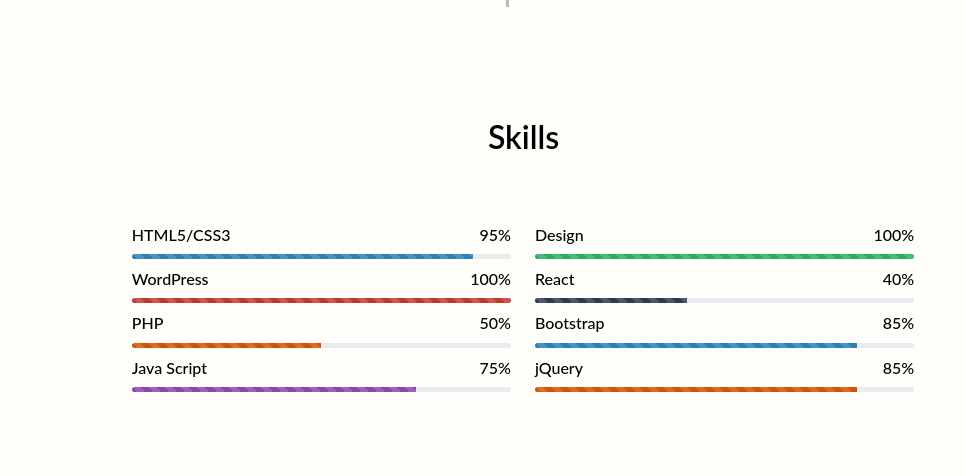
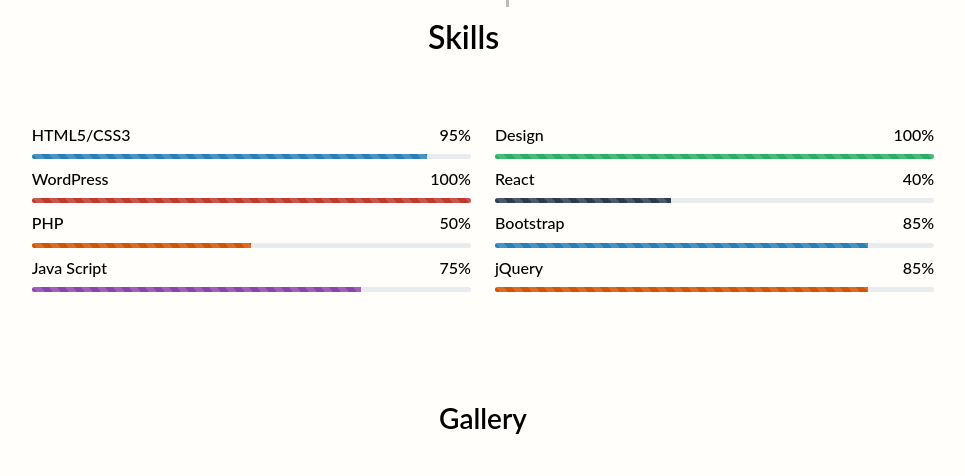
Before and after one commit to Maryam-Basir/Maryam-Basir.github.io, a plain HTML site: page index.html in a window 1280 px wide. Shown: the part 1855-2331 px from the top of the page, without its empty margins (257-1222 px from the left). Drawn offline with nearby package versions, Linux system fonts and the light colour scheme.

Commit message:
Update main.css

```diff
--- a/assets/css/main.css
+++ b/assets/css/main.css
@@ -401,9 +401,7 @@ h2 {
 }
 
 div#fh5co-skills {
-  margin-left: 100px;
-  margin-top: 100px;
-  margin-bottom: 100px;
+  width:100%;
 }
 
 .col-md-8.col-md-offset-2.text-center.fh5co-heading {
```
